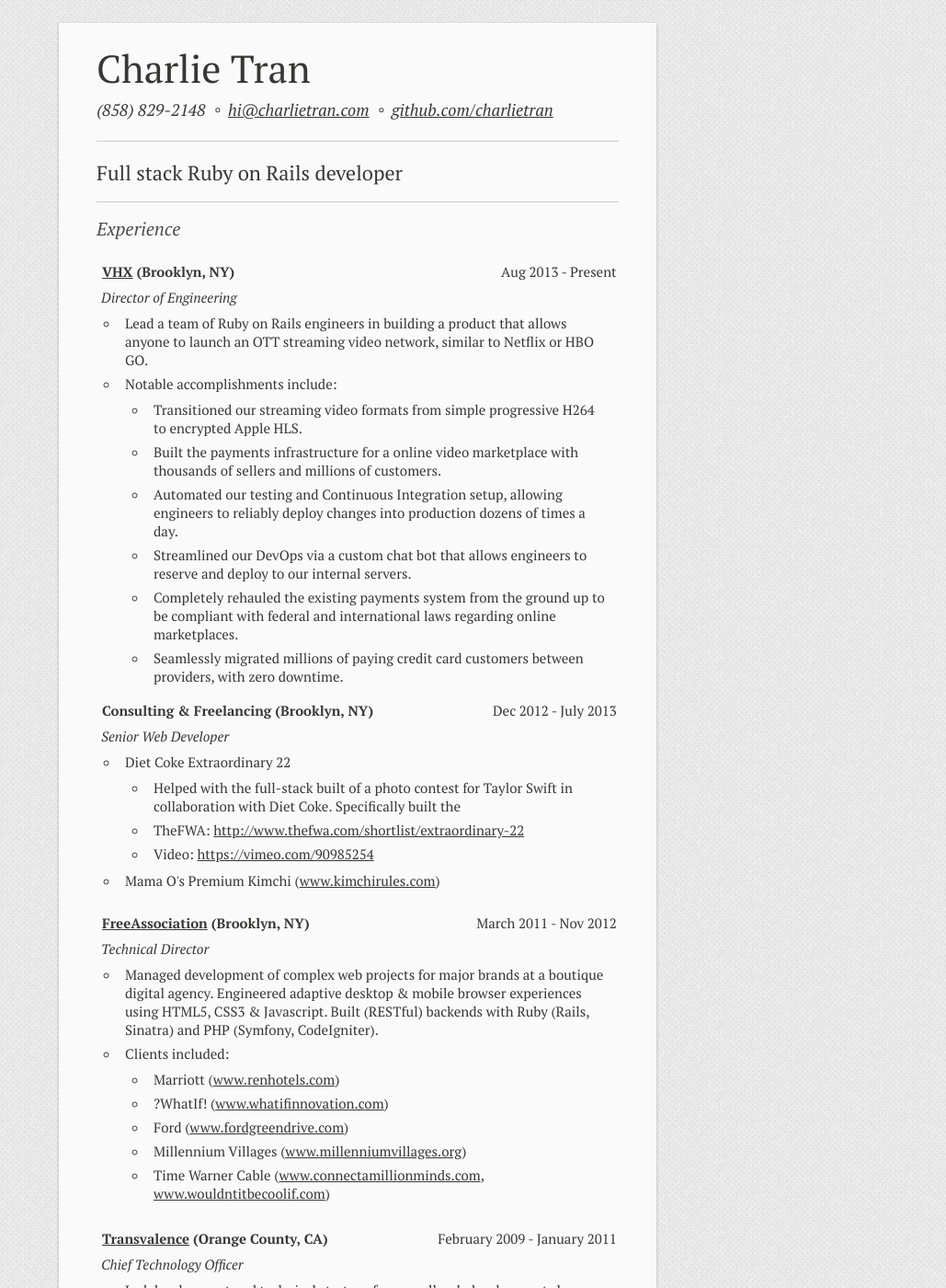
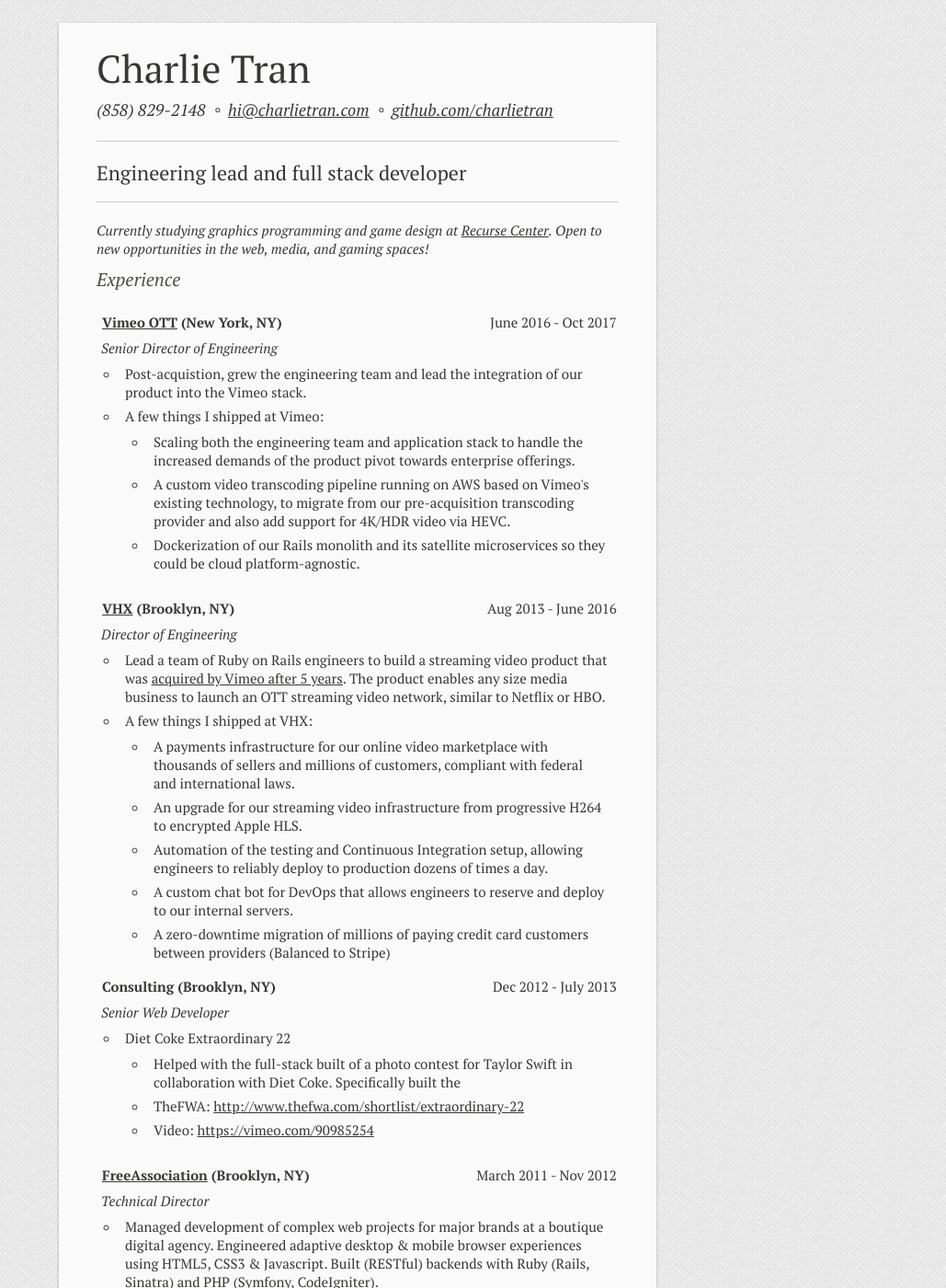
Before and after one commit to charlietran/charlietran.github.io, a Jekyll site: the page resume/index.html, which Jekyll copies as it is, in a window 1280 px wide and 1400 px high. Shown: the whole window at 92% size, without its empty margins (251-1280 px from the left). Built offline with Jekyll 4.4.1, drawn with Linux system fonts in a browser that asks for light colours; some of the changed text lies outside the part shown.

Commit message:
Update resume

```diff
--- a/resume/index.html
+++ b/resume/index.html
@@ -20,29 +20,88 @@
 
 		<hr>
 
-		<div id="objective">Full stack Ruby on Rails developer</div>
+		<div id="objective">Engineering lead and full stack developer</div>
 
 		<hr>
 
+    <p>
+      <em>
+        Currently studying graphics programming and game design at <a
+        href="https://www.recurse.com" target="_blank">Recurse Center</a>. Open to new opportunities
+        in the web, media, and gaming spaces!
+      </em>
+    </p>
+
 		<h2 class="section_heading">Experience</h2>
+      <div class="section">
+				<span class="section_name"><a href="http://ott.vimeo.com" target="_blank">Vimeo OTT</a>
+          (New York, NY)</span>
+				<span class="section_timespan">June 2016 - Oct 2017</span>
+        <div class="section_wrapper">
+					<div class="section_title">Senior Director of Engineering</div>
+					<ul class="section_list list">
+						<li class="list_item">
+              Post-acquistion, grew the engineering team and lead the integration of our product
+              into the Vimeo stack.
+            </li>
+						<li class="list_item">A few things I shipped at Vimeo:
+							<ul class="section_list list">
+                <li class="list_item">
+                  Scaling both the engineering team and application stack to handle the increased
+                  demands of the product pivot towards enterprise offerings.
+                </li>
+
+                <li class="list_item">
+                  A custom video transcoding pipeline running on AWS based on Vimeo's existing
+                  technology, to migrate from our pre-acquisition transcoding provider and also add
+                  support for 4K/HDR video via HEVC.
+                </li>
+
+                <li class="list_item">
+                  Dockerization of our Rails monolith and its satellite microservices so they could
+                  be cloud platform-agnostic.
+                </li>
+              </ul>
+            </li>
+          </ul>
+        </div>
+      </div>
 
 			<div class="section">
 				<span class="section_name"><a href="http://www.vhx.tv" target="_blank">VHX</a> (Brooklyn, NY)</span>
-				<span class="section_timespan">Aug 2013 - Present</span>
+				<span class="section_timespan">Aug 2013 - June 2016</span>
 				<div class="section_wrapper">
 					<div class="section_title">Director of Engineering</div>
 					<ul class="section_list list">
 						<li class="list_item">
-							Lead a team of Ruby on Rails engineers in building a product that allows anyone to launch an OTT streaming video network, similar to Netflix or HBO GO.
+							Lead a team of Ruby on Rails engineers to build a streaming video product that was
+              <a href="https://www.theverge.com/2016/5/2/11554434/vimeo-acquires-vhx"
+                 target="_blank">acquired by Vimeo after 5 years</a>. The product enables any size
+               media business to launch an OTT streaming video network, similar to Netflix or HBO.
 						</li>
-						<li class="list_item">Notable accomplishments include:
+						<li class="list_item">A few things I shipped at VHX:
 							<ul class="section_list list">
-								<li class="list_item">Transitioned our streaming video formats from simple progressive H264 to encrypted Apple HLS.</li>
-								<li class="list_item">Built the payments infrastructure for a online video marketplace with thousands of sellers and millions of customers.</li>
-								<li class="list_item">Automated our testing and Continuous Integration setup, allowing engineers to reliably deploy changes into production dozens of times a day.</li>
-								<li class="list_item">Streamlined our DevOps via a custom chat bot that allows engineers to reserve and deploy to our internal servers.</li>
-								<li class="list_item">Completely rehauled the existing payments system from the ground up to be compliant with federal and international laws regarding online marketplaces.<br></li>
-								<li class="list_item">Seamlessly migrated millions of paying credit card customers between providers, with zero downtime.<br></li>
+								<li class="list_item">
+                  A payments infrastructure for our online video marketplace with
+                  thousands of sellers and millions of customers, compliant with federal and
+                  international laws.
+                </li>
+								<li class="list_item">
+                  An upgrade for our streaming video infrastructure from progressive H264 to
+                  encrypted Apple HLS.
+                </li>
+								<li class="list_item">
+                  Automation of the testing and Continuous Integration setup, allowing engineers to
+                  reliably deploy to production dozens of times a day.
+                </li>
+								<li class="list_item">
+                  A custom chat bot for DevOps that allows engineers to reserve and deploy to our
+                  internal servers.
+                </li>
+								<li class="list_item">
+                  A zero-downtime migration of millions of paying credit card customers between
+                  providers (Balanced to Stripe)
+                </li>
 							</ul>
 						</li>
 					</ul>
@@ -50,7 +109,7 @@
 			</div>
 
   			<div class="section first">
-				<span class="section_name">Consulting &amp; Freelancing (Brooklyn, NY)</span>
+				<span class="section_name">Consulting (Brooklyn, NY)</span>
 				<span class="section_timespan">Dec 2012 - July 2013</span>
 				<div class="section_wrapper">
 					<div class="section_title">Senior Web Developer</div>
@@ -62,7 +121,6 @@
 								<li class="list_item">Video:  <a href="https://vimeo.com/90985254" target="_blank">https://vimeo.com/90985254</a></li>
 							</ul>
 						</li>
-						<li class="list_item">Mama O's Premium Kimchi (<a href="http://www.kimchirules.com/" target="_blank">www.kimchirules.com</a>)<br></li>
 					</ul>
 				</div>
 			</div>
@@ -115,7 +173,9 @@
 				<div class="section_wrapper">
 					<div class="section_title">Network Administration &amp; Technical Support</div>
 					<ul class="section_list list">
-						<li class="list_item">Monitored activity and maintained stability network-wide for a major hosting provider<br></li>
+						<li class="list_item">Learned Unix administration and web programming by helping
+              customers troubleshoot their web applications</li>
+						<li class="list_item">Monitored suspicious activity and network stability alerts<br></li>
 					</ul>
 				</div>
 			</div>
```
Also changed, not shown: 1 other file.
